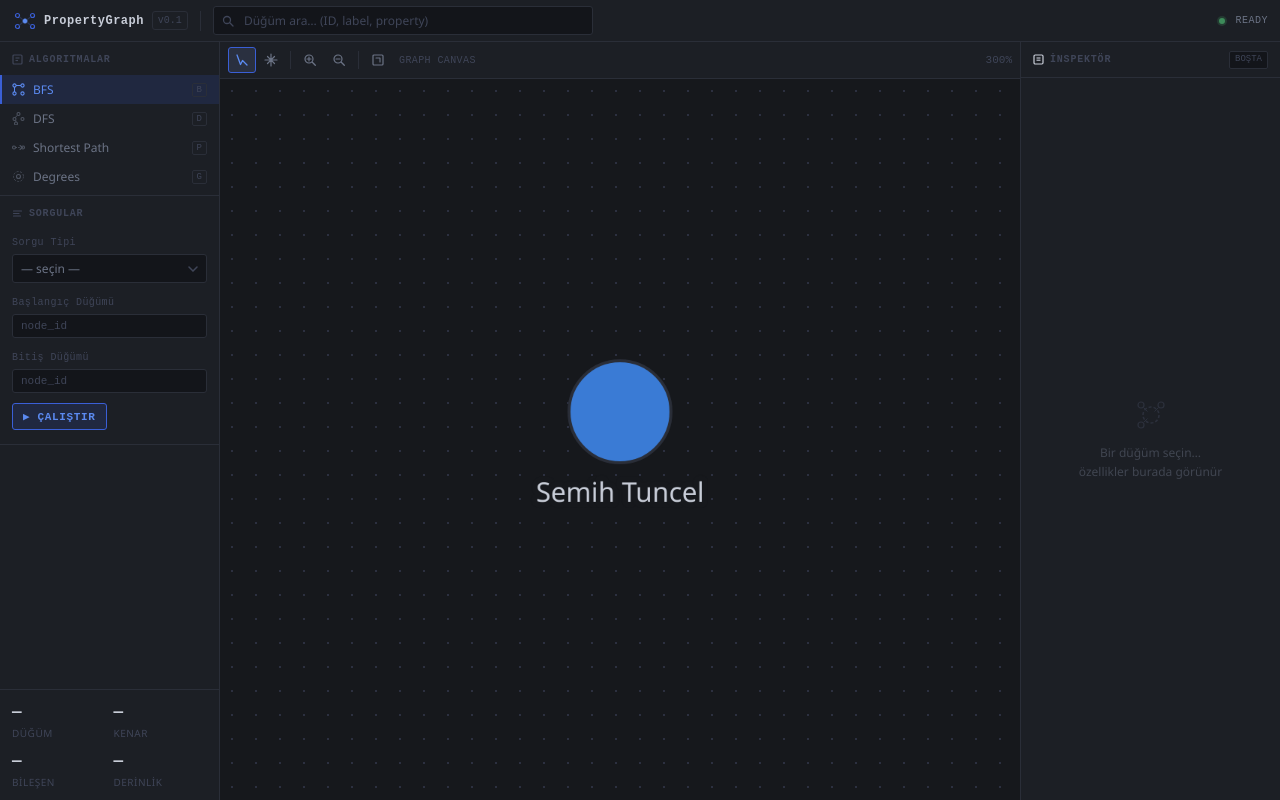
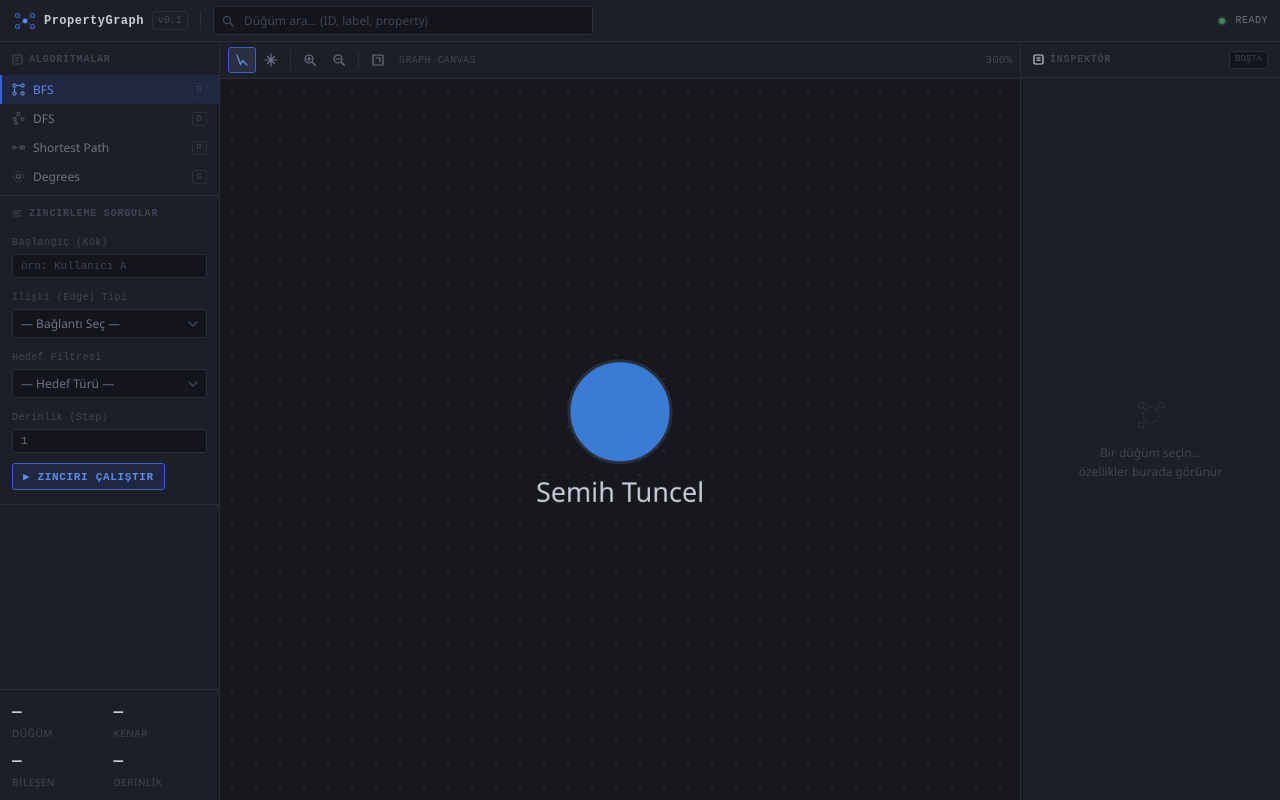
Before and after one commit to csarptokatlayan/veri-yapilari-grup-projesi, a React app in the folder frontend/: page / in a window 1280 px wide. Built offline with nearby package versions, Linux system fonts and the light colour scheme; the HTML template or start-up script is replaced by a standard one.

Commit message:
(F3-US1) :Zincirleme sorgu formu arayuzu ve state yapisi eklendi

```diff
--- a/frontend/src/LeftPanel.jsx
+++ b/frontend/src/LeftPanel.jsx
@@ -69,6 +69,19 @@ const STATS = [
  */
 export default function LeftPanel() {
   const [activeAlgo, setActiveAlgo] = useState('bfs');
+    /**
+     * Zincirleme sorgu state'leri ve Mock fonksiyonu
+     * @author Arda Aşan
+     */
+    const [startNode, setStartNode] = useState('');
+    const [edgeType, setEdgeType] = useState('');
+    const [targetType, setTargetType] = useState('');
+    const [depth, setDepth] = useState(1);
+
+    const handleMockQuery = () => {
+        console.log("Mock Veri İstediği:", { startNode, edgeType, targetType, depth });
+        alert("Kişi 2'nin F2-US3 endpoint'i bekleniyor. Mock çalışıyor!");
+    };
 
   return (
     <nav className="left-panel">
@@ -97,39 +110,72 @@ export default function LeftPanel() {
         ))}
       </div>
 
-      {/* Queries */}
+        {/* F3-US1: Zincirleme Sorgu Paneli */}
+
         <div className="panel-section">
             <div className="panel-section-header">
                 <svg width="11" height="11" viewBox="0 0 11 11" fill="none">
                     <path d="M1.5 3h8M1.5 5.5h5.5M1.5 8h7" stroke="currentColor" strokeWidth="1.2" strokeLinecap="round" />
                 </svg>
-          Sorgular
+                Zincirleme Sorgular
             </div>
 
             <div className="query-row">
-          <span className="query-label">Sorgu Tipi</span>
-          <select className="query-select" defaultValue="">
-            <option value="" disabled>— seçin —</option>
-            <option>Düğüm Filtresi</option>
-            <option>Kenar Filtresi</option>
-            <option>Label Eşleşmesi</option>
-            <option>Özellik Aralığı</option>
+                <span className="query-label">Başlangıç (Kök)</span>
+                <input
+                    className="query-input"
+                    type="text"
+                    placeholder="örn: Kullanıcı A"
+                    value={startNode}
+                    onChange={(e) => setStartNode(e.target.value)}
+                    spellCheck={false}
+                />
+            </div>
+
+            <div className="query-row">
+                <span className="query-label">İlişki (Edge) Tipi</span>
+                <select
+                    className="query-select"
+                    value={edgeType}
+                    onChange={(e) => setEdgeType(e.target.value)}
+                >
+                    <option value="" disabled>— Bağlantı Seç —</option>
+                    <option value="FOLLOWS">Takip Ediyor</option>
+                    <option value="LIKES">Beğendi</option>
+                    <option value="KNOWS">Tanıyor</option>
                 </select>
             </div>
 
             <div className="query-row">
-          <span className="query-label">Başlangıç Düğümü</span>
-          <input className="query-input" type="text" placeholder="node_id" spellCheck={false} />
+                <span className="query-label">Hedef Filtresi</span>
+                <select
+                    className="query-select"
+                    value={targetType}
+                    onChange={(e) => setTargetType(e.target.value)}
+                >
+                    <option value="" disabled>— Hedef Türü —</option>
+                    <option value="USER">Kullanıcı Düğümü</option>
+                    <option value="POST">Gönderi Düğümü</option>
+                    <option value="PAGE">Sayfa Düğümü</option>
+                </select>
             </div>
 
             <div className="query-row">
-          <span className="query-label">Bitiş Düğümü</span>
-          <input className="query-input" type="text" placeholder="node_id" spellCheck={false} />
+                <span className="query-label">Derinlik (Step)</span>
+                <input
+                    className="query-input"
+                    type="number"
+                    min="1"
+                    max="5"
+                    value={depth}
+                    onChange={(e) => setDepth(e.target.value)}
+                />
             </div>
 
-        <button className="run-btn">▶ Çalıştır</button>
+            <button className="run-btn" onClick={handleMockQuery}>
+                ▶ Zinciri Çalıştır
+            </button>
         </div>
-
       {/* Stats footer */}
       <div className="panel-footer">
         {STATS.map((s) => (
```
Lines whose indentation alone changed are shown as unchanged.
